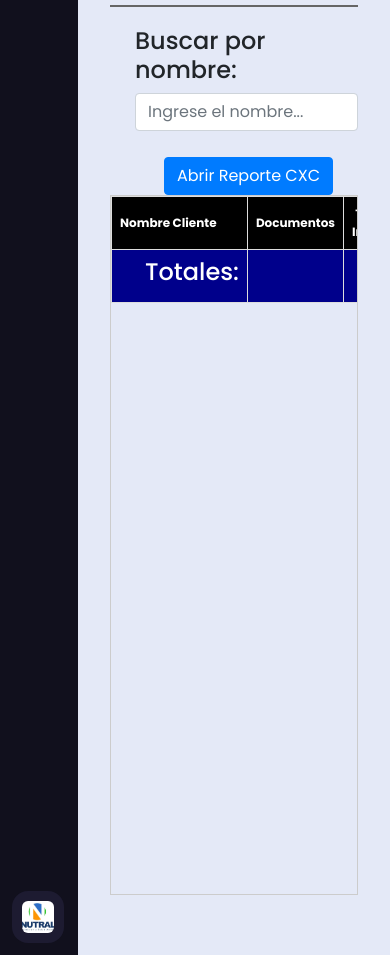
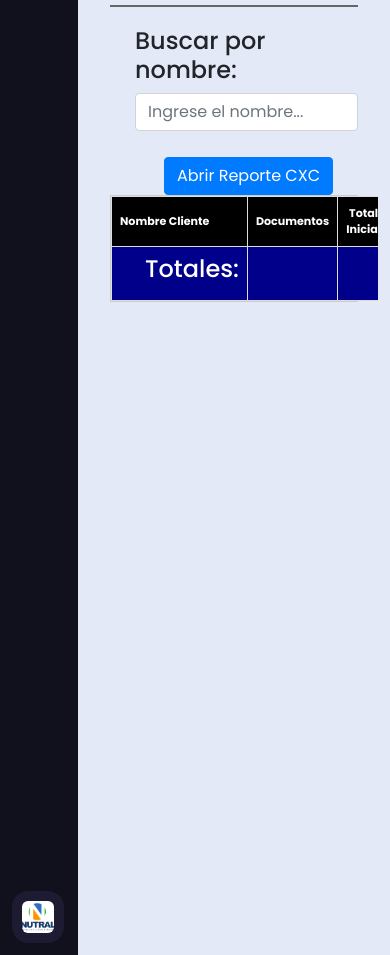
Before and after one commit to darwinLF92/AVANCEPROYECTO171123, a Django app: template Ventas/templates/Ventas/ventas_credito_cliente.html in a window 390 px wide. Shown: the part 168-1123 px from the top of the page. Run offline with Django 4.2, Linux system fonts and the light colour scheme; the template is opened without the code that fills it, so the values that code supplies are empty; some libraries are stand-ins or nearby versions.

Commit message:
se mejoro reporte cxc

```diff
--- a/Ventas/templates/Ventas/ventas_credito_cliente.html
+++ b/Ventas/templates/Ventas/ventas_credito_cliente.html
@@ -487,11 +487,30 @@ document.addEventListener('DOMContentLoaded', function() {
 <style>
 .scrollable-content {
 
-  height: 100vh; /* Usa todo el alto de la ventana gráfica */
-  max-height: 700px; /* Altura máxima del contenedor */
-  overflow: auto; /* Permite desplazamiento vertical y horizontal si es necesario */
+  /*height: 100vh; /* Usa todo el alto de la ventana gráfica */
+  /*max-height: 700px; /* Altura máxima del contenedor */
+  /*overflow: auto; /* Permite desplazamiento vertical y horizontal si es necesario */
   border: 1px solid #ccc;
 }
+
+.parent-container { /* Asumiendo que es el contenedor padre de .scrollable-content */
+  display: flex;
+  justify-content: center; /* Centra horizontalmente */
+  align-items: center; /* Centra verticalmente */
+  height: 100vh; /* Asegura que el contenedor padre tenga todo el alto de la ventana */
+}
+
+.scrollable-content {
+  max-width: 100%; /* Asegura que no sobrepase el ancho de la pantalla */
+  /* Resto de tus estilos... */
+}
+
+@media (max-width: 600px) {
+  .data-clientes, .clientes-head th, .clientes-tfoot tr {
+    font-size: smaller; /* O cualquier ajuste específico que necesites */
+  }
+}
+
 
 .data-clientes {
   margin-top: auto;
```
